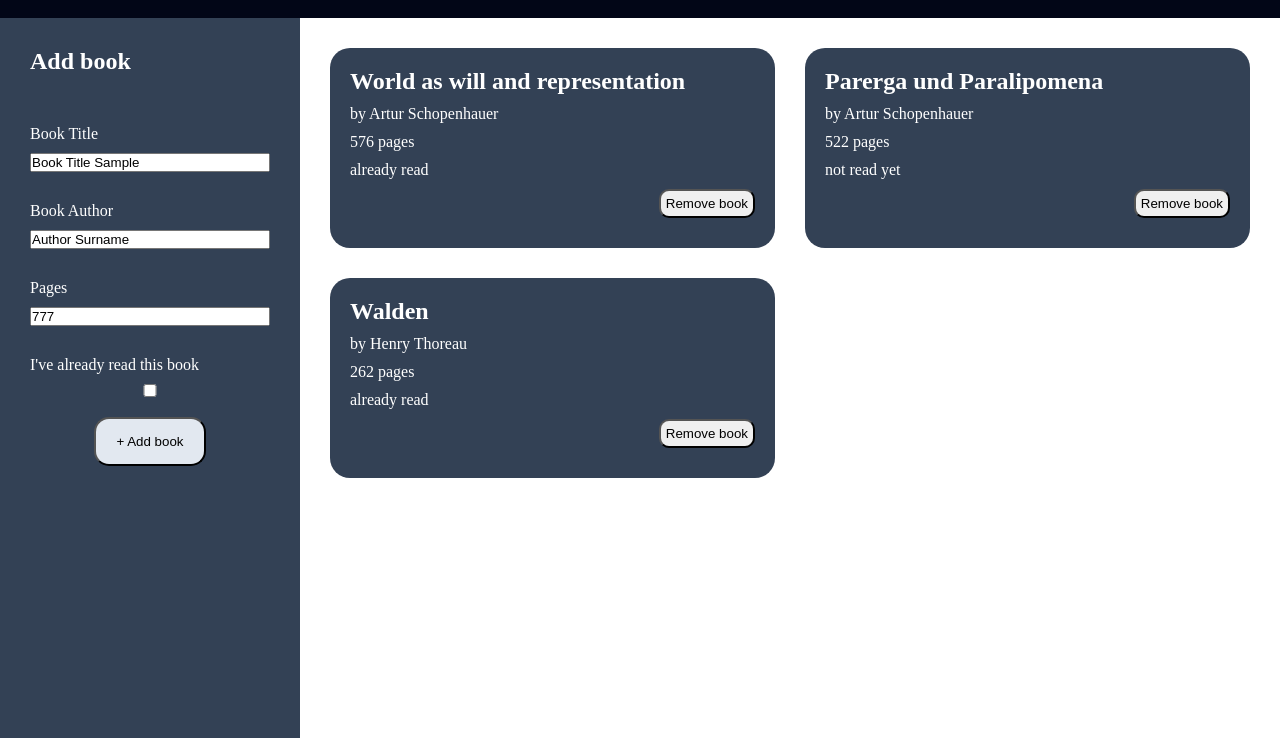
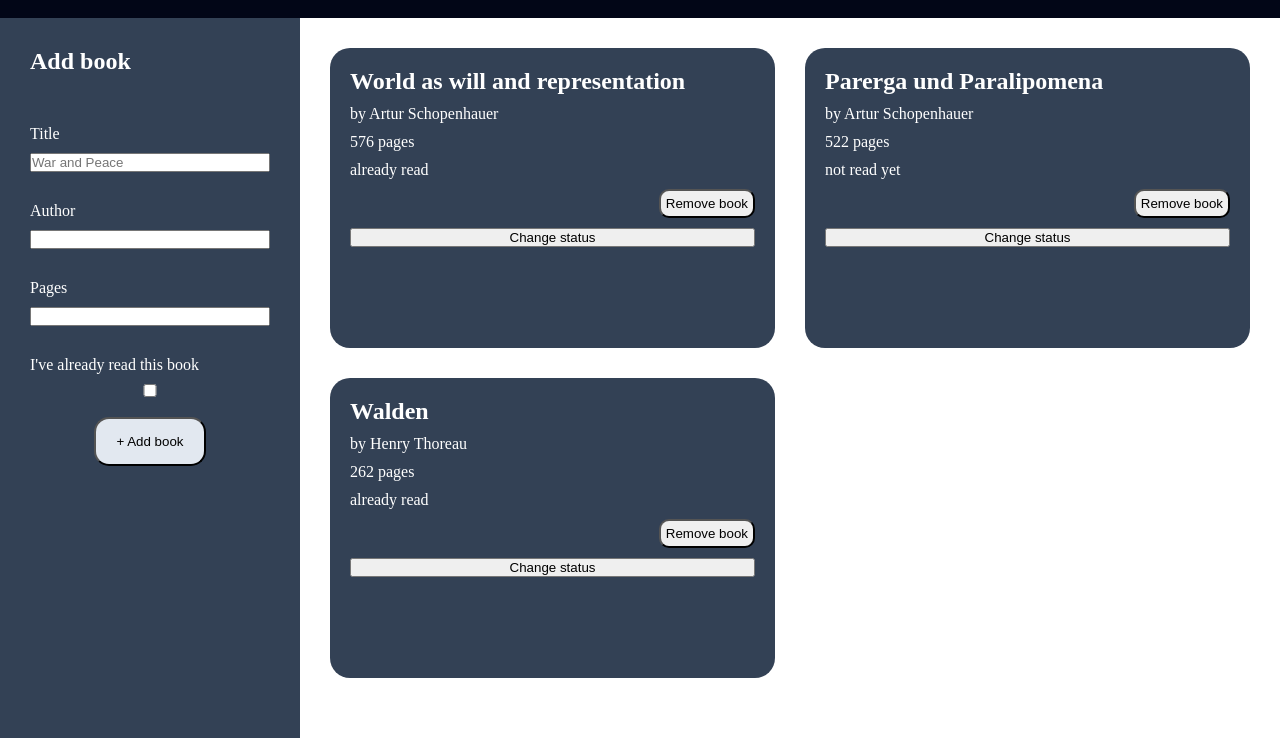
Before and after one commit to danvitu/library, a plain HTML site: page index.html in a window 1280 px wide. Shown: the part 62-800 px from the top of the page. Drawn offline with Linux system fonts and the light colour scheme.

Commit message:
Add toggle status

```diff
--- a/index.html
+++ b/index.html
@@ -21,16 +21,16 @@
   <form method="post">
     <h2>Add book</h2>
     <div class="form-element">
-      <label for="title">Book Title</label>
-      <input type="text" name="title" id="title" value="Book Title Sample" required>
+      <label for="title">Title</label>
+      <input type="text" name="title" id="title" placeholder="War and Peace" required>
     </div>
     <div class="form-element">
-      <label for="title">Book Author</label>
-      <input type="text" name="author" id="author" value="Author Surname" required>
+      <label for="title">Author</label>
+      <input type="text" name="author" id="author" required>
     </div>
     <div class="form-element">
       <label for="pages">Pages</label>
-      <input type="number" name="pages" id="pages" value="777" required>
+      <input type="number" name="pages" id="pages" required>
     </div>
     <div class="form-element">
       <label for="read">I've already read this book</label>
--- a/script.js
+++ b/script.js
@@ -9,11 +9,15 @@ function Book(title, author, pages, read) {
   this.read = read;
 }
 
+Book.prototype.changeStatus = function() {
+  this.read = !this.read;
+}
 
 // Создание функции которая сохраняет новый объект книги в массив
 
 function addBookToLibrary(title, author, pages, read) {
-  myLibrary.push(new Book(title, author, pages, read));
+  const book = new Book(title, author, pages, read)
+  myLibrary.push(book);
 }
 
 
@@ -59,14 +63,25 @@ function displayAllBooks() {
     removeBtn.addEventListener('click', () => {
       myLibrary.splice(content.dataset.index, 1);
       displayAllBooks();
-      });
+    });
     // console.log('Add remove button');
+
+    const changeBtn = document.createElement('button');
+    changeBtn.classList.toggle('change-status-button');
+    changeBtn.textContent = 'Change status';
+
+    changeBtn.addEventListener('click', () => {
+      book.changeStatus();
+      displayAllBooks();
+    });
+
 
     content.appendChild(bookTitle);
     content.appendChild(bookAuthor);
     content.appendChild(bookPages);
     content.appendChild(bookRead);
     content.appendChild(removeBtn);
+    content.appendChild(changeBtn);
   }
 }
 
@@ -95,5 +110,5 @@ btnForm.addEventListener('click', () => {
   readInput.checked ? readStatus = true : readStatus = false;
   addBookToLibrary(titleInput.value, authorInput.value, pagesInput.value, readStatus);
   displayAllBooks();
-  // formBook.reset();
+  formBook.reset();
 });
--- a/style.css
+++ b/style.css
@@ -42,7 +42,7 @@
 .library {
   display: grid;
   grid-template-columns: repeat(auto-fit, minmax(300px, 1fr));
-  grid-auto-rows: 200px;
+  grid-auto-rows: 300px;
   gap: 30px;
   padding: 30px;
 }
```
